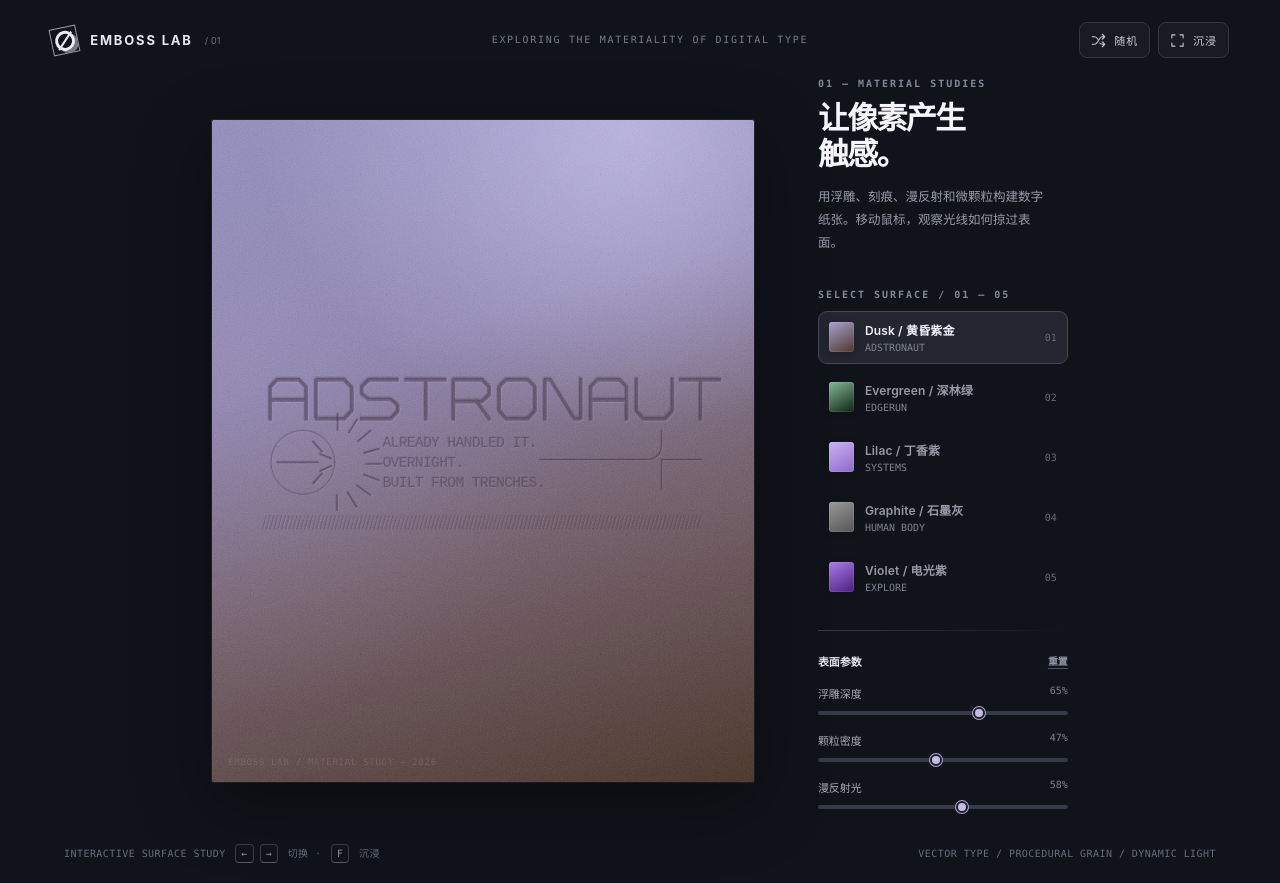
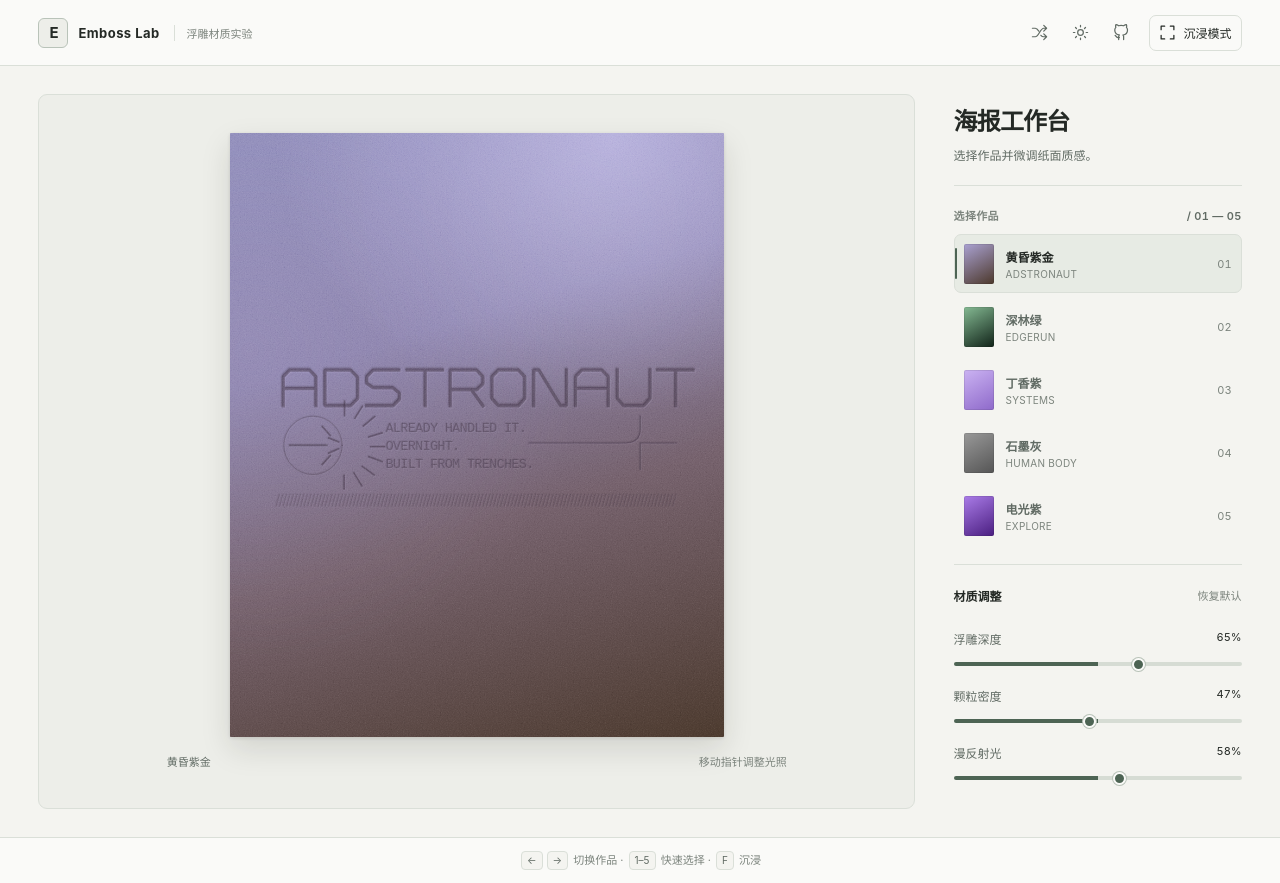
Before and after one commit to weepwood/Emboss-Lab, a plain HTML site: page index.html in a window 1280 px wide. Drawn offline with Linux system fonts and the light colour scheme.

Commit message:
重做浮雕海报工作台结构与操作区

```diff
--- a/index.html
+++ b/index.html
@@ -3,7 +3,7 @@
 <head>
   <meta charset="UTF-8" />
   <meta name="viewport" content="width=device-width, initial-scale=1" />
-  <meta name="theme-color" content="#11131a" />
+  <meta name="theme-color" content="#f4f4f0" />
   <meta name="description" content="Emboss Lab — 可交互的纸面压印、雕刻文字和渐变光照效果实验。" />
   <title>Emboss Lab — 触感海报实验室</title>
   <style>
@@ -134,20 +134,31 @@
     }
     @media (prefers-reduced-motion:reduce) {*,*::before,*::after{animation:none!important;transition:none!important;scroll-behavior:auto!important;}}
   </style>
+  <link rel="stylesheet" href="assets/interface.css" />
 </head>
 <body>
   <div class="app">
     <header class="topbar">
-      <a class="brand" href="." aria-label="Emboss Lab 首页"><span class="brand-mark" aria-hidden="true"></span> EMBOSS LAB <span style="font-size:9px;font-weight:400;opacity:.45;letter-spacing:.02em">/ 01</span></a>
-      <span class="header-mid">EXPLORING THE MATERIALITY OF DIGITAL TYPE</span>
-      <div class="top-actions">
-        <button class="icon-button" type="button" id="shuffleButton" aria-label="随机切换主题" title="随机主题">
-          <svg viewBox="0 0 24 24"><path d="M18 14l4 4-4 4M2 18h4c5 0 7-12 12-12h4m-4-4 4 4-4 4M2 6h4c2.1 0 3.7 2 5 4M14 16c1 1.3 2.3 2 4 2h4"/></svg><span class="button-label">随机</span>
+      <a class="brand" href="." aria-label="Emboss Lab 首页">
+        <span class="brand-mark" aria-hidden="true">E</span><span>Emboss Lab</span>
+        <span class="brand-subtitle">浮雕材质实验</span>
+      </a>
+      <nav class="top-actions" aria-label="页面操作">
+        <button class="icon-button" type="button" id="shuffleButton" aria-label="随机切换海报" title="随机切换">
+          <svg viewBox="0 0 24 24" aria-hidden="true"><path d="m18 14 4 4-4 4M2 18h4c5 0 7-12 12-12h4m-4-4 4 4-4 4M2 6h4c2.1 0 3.7 2 5 4M14 16c1 1.3 2.3 2 4 2h4"/></svg>
         </button>
-        <button class="icon-button" type="button" id="fullscreenButton" aria-label="沉浸模式" title="沉浸模式">
-          <svg viewBox="0 0 24 24"><path d="M8 3H3v5m13-5h5v5M3 16v5h5m13-5v5h-5"/></svg><span class="button-label">沉浸</span>
+        <button class="icon-button" type="button" id="themeButton" aria-label="切换深色主题" aria-pressed="false" title="切换明暗主题">
+          <svg class="icon-sun" viewBox="0 0 24 24" aria-hidden="true"><circle cx="12" cy="12" r="4"/><path d="M12 2v2m0 16v2M4.93 4.93l1.42 1.42m11.3 11.3 1.42 1.42M2 12h2m16 0h2M4.93 19.07l1.42-1.42m11.3-11.3 1.42-1.42"/></svg>
+          <svg class="icon-moon" viewBox="0 0 24 24" aria-hidden="true"><path d="M20.9 13a9 9 0 0 1-9.9-9.9A9 9 0 1 0 20.9 13Z"/></svg>
         </button>
-      </div>
+        <a class="icon-button" href="https://github.com/weepwood/Emboss-Lab" aria-label="查看 GitHub 源码（新窗口）" title="GitHub 源码" target="_blank" rel="noopener noreferrer">
+          <svg viewBox="0 0 24 24" aria-hidden="true"><path d="M9 19c-4.3 1.4-4.3-2.5-6-3"/><path d="M15 22v-3.87a3.37 3.37 0 0 0-.94-2.61c3.14-.35 6.44-1.54 6.44-7A5.44 5.44 0 0 0 19 4.77 5.07 5.07 0 0 0 18.91 1S17.73.65 15 2.48a13.38 13.38 0 0 0-7 0C5.27.65 4.09 1 4.09 1A5.07 5.07 0 0 0 4 4.77 5.44 5.44 0 0 0 2.5 8.5c0 5.42 3.3 6.61 6.44 7A3.37 3.37 0 0 0 8 18.13V22"/></svg>
+        </a>
+        <button class="icon-button" type="button" id="fullscreenButton" aria-label="进入沉浸模式" aria-pressed="false" title="沉浸模式（F）">
+          <svg viewBox="0 0 24 24" aria-hidden="true"><path d="M8 3H3v5m13-5h5v5M3 16v5h5m13-5v5h-5"/></svg>
+          <span class="button-label">沉浸模式</span>
+        </button>
+      </nav>
     </header>
     <main>
       <div class="workspace">
@@ -286,26 +297,26 @@
             </section>
             <div class="poster-index" aria-hidden="true">EMBOSS LAB / MATERIAL STUDY — 2026</div>
           </div>
+          <div class="stage-meta" aria-live="polite"><strong id="activeSceneName">黄昏紫金</strong><span>移动指针调整光照</span></div>
         </div>
         <aside class="studio-sidebar" aria-label="海报主题和效果设置">
           <div class="sidebar-intro">
-            <p class="section-kicker">01 — Material studies</p>
-            <h1 class="sidebar-heading">让像素产生<br/>触感。</h1>
-            <p class="sidebar-description">用浮雕、刻痕、漫反射和微颗粒构建数字纸张。移动鼠标，观察光线如何掠过表面。</p>
+            <h1 class="sidebar-heading">海报工作台</h1>
+            <p class="sidebar-description">选择作品并微调纸面质感。</p>
           </div>
           <div>
-            <p class="section-kicker">Select surface <span id="sceneCount">/ 01 — 05</span></p>
+            <p class="section-kicker">选择作品 <span id="sceneCount">01 / 05</span></p>
             <div class="scene-menu" id="sceneMenu" role="tablist" aria-label="选择海报场景">
-              <button class="scene-select" role="tab" aria-selected="true" aria-controls="poster" data-target="0"><span class="swatch dusk"></span><span class="scene-label"><span class="scene-name">Dusk / 黄昏紫金</span><span class="scene-subtitle">ADSTRONAUT</span></span><span class="scene-no">01</span></button>
-              <button class="scene-select" role="tab" aria-selected="false" aria-controls="poster" data-target="1"><span class="swatch forest"></span><span class="scene-label"><span class="scene-name">Evergreen / 深林绿</span><span class="scene-subtitle">EDGERUN</span></span><span class="scene-no">02</span></button>
-              <button class="scene-select" role="tab" aria-selected="false" aria-controls="poster" data-target="2"><span class="swatch lilac"></span><span class="scene-label"><span class="scene-name">Lilac / 丁香紫</span><span class="scene-subtitle">SYSTEMS</span></span><span class="scene-no">03</span></button>
-              <button class="scene-select" role="tab" aria-selected="false" aria-controls="poster" data-target="3"><span class="swatch graphite"></span><span class="scene-label"><span class="scene-name">Graphite / 石墨灰</span><span class="scene-subtitle">HUMAN BODY</span></span><span class="scene-no">04</span></button>
-              <button class="scene-select" role="tab" aria-selected="false" aria-controls="poster" data-target="4"><span class="swatch neon"></span><span class="scene-label"><span class="scene-name">Violet / 电光紫</span><span class="scene-subtitle">EXPLORE</span></span><span class="scene-no">05</span></button>
+              <button class="scene-select" role="tab" aria-selected="true" aria-controls="poster" data-target="0"><span class="swatch dusk"></span><span class="scene-label"><span class="scene-name">黄昏紫金</span><span class="scene-subtitle">ADSTRONAUT</span></span><span class="scene-no">01</span></button>
+              <button class="scene-select" role="tab" aria-selected="false" aria-controls="poster" data-target="1"><span class="swatch forest"></span><span class="scene-label"><span class="scene-name">深林绿</span><span class="scene-subtitle">EDGERUN</span></span><span class="scene-no">02</span></button>
+              <button class="scene-select" role="tab" aria-selected="false" aria-controls="poster" data-target="2"><span class="swatch lilac"></span><span class="scene-label"><span class="scene-name">丁香紫</span><span class="scene-subtitle">SYSTEMS</span></span><span class="scene-no">03</span></button>
+              <button class="scene-select" role="tab" aria-selected="false" aria-controls="poster" data-target="3"><span class="swatch graphite"></span><span class="scene-label"><span class="scene-name">石墨灰</span><span class="scene-subtitle">HUMAN BODY</span></span><span class="scene-no">04</span></button>
+              <button class="scene-select" role="tab" aria-selected="false" aria-controls="poster" data-target="4"><span class="swatch neon"></span><span class="scene-label"><span class="scene-name">电光紫</span><span class="scene-subtitle">EXPLORE</span></span><span class="scene-no">05</span></button>
             </div>
           </div>
           <div class="aside-divider"></div>
           <div class="settings">
-            <p class="setting-heading"><span>表面参数</span><button type="button" class="reset" id="resetButton">重置</button></p>
+            <p class="setting-heading"><span>材质调整</span><button type="button" class="reset" id="resetButton">恢复默认</button></p>
             <label class="setting">浮雕深度 <output class="setting-value" id="depthValue">65%</output><input type="range" id="depthSlider" min="0" max="100" value="65" /></label>
             <label class="setting">颗粒密度 <output class="setting-value" id="grainValue">47%</output><input type="range" id="grainSlider" min="0" max="100" value="47" /></label>
             <label class="setting">漫反射光 <output class="setting-value" id="lightValue">58%</output><input type="range" id="lightSlider" min="0" max="100" value="58" /></label>
@@ -313,8 +324,8 @@
         </aside>
       </div>
     </main>
-    <footer class="footer"><span>INTERACTIVE SURFACE STUDY <span class="keycap">←</span><span class="keycap">→</span> 切换 · <span class="keycap">F</span> 沉浸</span><span class="footer-right">VECTOR TYPE / PROCEDURAL GRAIN / DYNAMIC LIGHT</span></footer>
-    <button type="button" class="exit-full" id="exitFullscreenButton">✕ &nbsp;退出沉浸 (Esc)</button>
+    <footer class="footer"><span><span class="keycap">←</span><span class="keycap">→</span> 切换作品 · <span class="keycap">1–5</span> 快速选择 · <span class="keycap">F</span> 沉浸</span></footer>
+    <button type="button" class="exit-full" id="exitFullscreenButton" aria-label="退出沉浸模式"><svg viewBox="0 0 24 24" aria-hidden="true"><path d="M18 6 6 18M6 6l12 12"/></svg> 退出沉浸 (Esc)</button>
   </div>
   <script>
     (() => {
```
